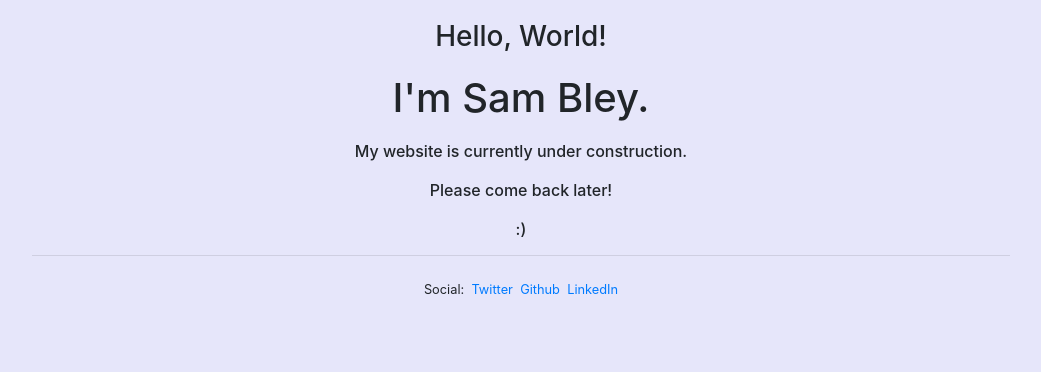
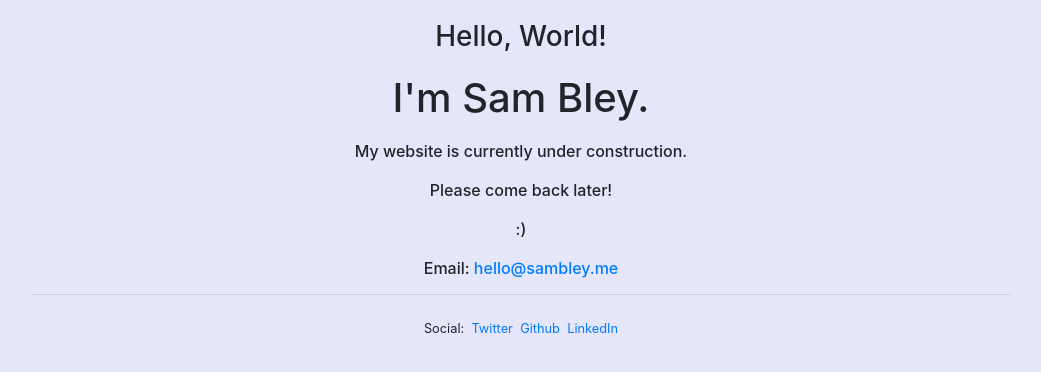
Before and after one commit to Samibanley/Samibanley.github.io, a plain HTML site: page index.html in a window 1280 px wide. Shown: the whole page, without its empty margins (119-1160 px from the left). Drawn offline with nearby package versions, Linux system fonts and the light colour scheme.

Commit message:
add custom email address

```diff
--- a/index.html
+++ b/index.html
@@ -16,6 +16,7 @@
       <h6 class="text-center">My website is currently under construction.</h6>
       <h6 class="text-center">Please come back later!</h6>
       <h6 class="text-center">:)</h6>
+      <h6 class="text-center">Email: <a href="mailto:hello@sambley.me">hello@sambley.me</a></h6>
       <hr>
     </div>
   </div>
```
